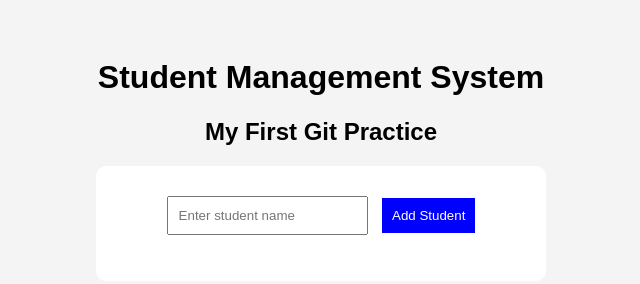
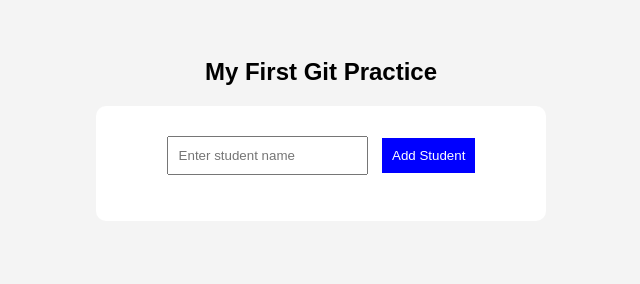
Before and after one commit to BCA-AI/student-management, a plain HTML site: page index.html in a window 1280 px wide. Shown: the whole page, without its empty margins (319-959 px from the left). Drawn offline with Linux system fonts and the light colour scheme.

```diff
--- a/index.html
+++ b/index.html
@@ -9,7 +9,6 @@
 </head>
 <body>
 
-    <h1>Student Management System</h1>
     <h2>My First Git Practice</h2>
 
     <div class="container">
```
Also changed, not shown: 1 other file.
